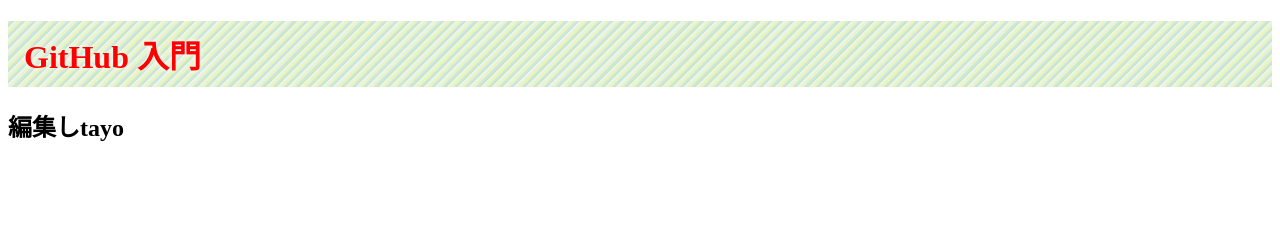
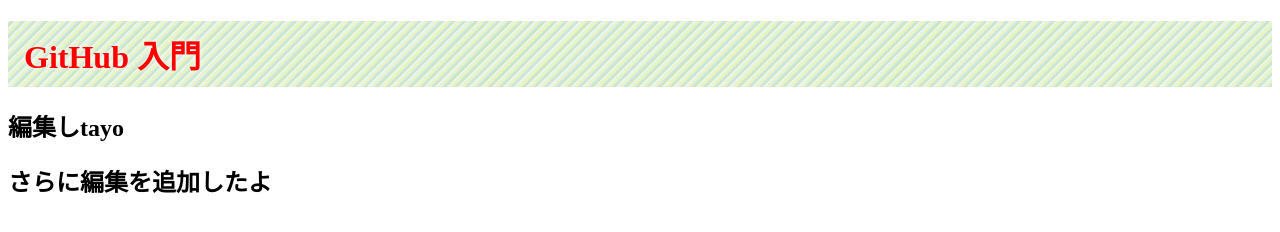
Before and after one commit to nyanyann186/github_ws, a plain HTML site: page index.html in a window 1280 px wide. Drawn offline with Linux system fonts and the light colour scheme.

Commit message:
second commit

```diff
--- a/index.html
+++ b/index.html
@@ -7,6 +7,7 @@
   <body>
     <h1>GitHub 入門</h1>
     <h2>編集しtayo</h2>
+    <h2>さらに編集を追加したよ</h2>
 
     <!-- 変更箇所に困ったら下記のコメントアウトを外してください -->
     <!--<div id="target">ここをクリックするとアラート発生</div>-->
```
Also changed, not shown: 1 other file.
